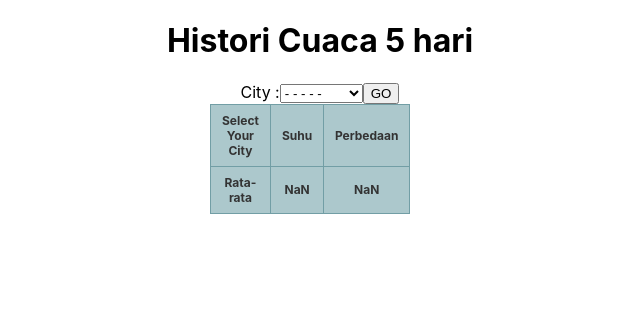
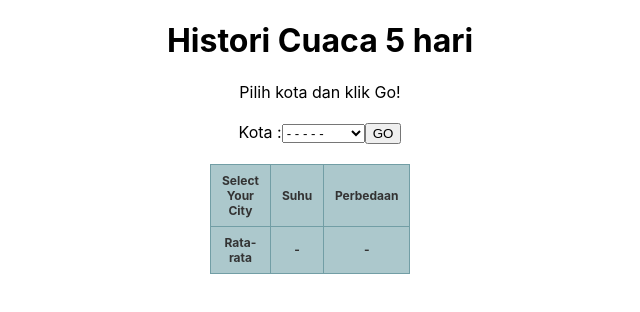
Before and after one commit to YoSoyAisoy/sirclotest, a React (Create React App) app in the folder weather/: page / in a window 1280 px wide. Shown: the top 312 px of the page, without its empty margins (320-960 px from the left). Built offline with nearby package versions, Linux system fonts and the light colour scheme.

Commit message:
Tweaked daily data accuracy and used .foreach instead of .map

```diff
--- a/weather/src/App.js
+++ b/weather/src/App.js
@@ -1,113 +1,55 @@
 	import React, { Component } from 'react';
 	import axios from 'axios';
 	import './App.css';
-	// &appid=271da6b323b05ebaf2b4aaa0f3378f89
+
 	class App extends Component {
-	state={cityName:'Select Your City', data:[], dataTanggal:[], dataTemp:[], dataDelta:[], dataTabel:[]}
+	state=	{
+				cityName:'Select Your City',
+				data:[]
+			}
 
 	getData=()=>{
-		if(this.refs.City.value!==''){
-			axios.get(`https://api.openweathermap.org/data/2.5/forecast?id=${this.refs.City.value}&units=metric&appid=271da6b323b05ebaf2b4aaa0f3378f89`)
+		if(this.refs.City.value !== ''){
+			axios.get(`	https://api.openweathermap.org/data/2.5/forecast?
+						id=${this.refs.City.value}&
+						units=metric&
+						appid=271da6b323b05ebaf2b4aaa0f3378f89`)
 			.then(ok=>{
-				this.setState({cityName:ok.data.city.name, data: ok.data.list})
-				console.log(this.state.data)
+				this.setState({ cityName:ok.data.city.name, data: ok.data.list })
+			}).catch(error=>{
+				console.log(error)
 			})
 		}
-		// if(this.state.data !== []){
-		// 	console.log('masuk')
-		// 	this.state.data.map(data=>{
-		// 		console.log(data)
-		// 	})
-		// }
-
 	}
 
-	renderAvgTemp=()=>{
-		var totalTemp = 0;
+	renderAvgSuhu=()=>{
+		var totalSuhu = 0;
 		if(this.state.data.length > 0){
-			this.state.data.map(data=>{
-				totalTemp += data.main.temp
+			this.state.data.forEach(data=>{
+				totalSuhu += data.main.temp
 			})
 		}
-		var rerataTemp = (totalTemp/this.state.data.length)
-		return rerataTemp.toFixed(2)
+		var avgSuhu = (totalSuhu/this.state.data.length)
+		if(isNaN(avgSuhu)){
+			return '-'
+		}
+		return avgSuhu.toFixed(2)
 	}
 
-	renderAvgDiff=()=>{
-		var totalDeltaTemp = 0;
+	renderAvgDelta=()=>{
+		var totalDeltaSuhu = 0;
 		if(this.state.data.length > 0){
-			this.state.data.map(data=>{
-				totalDeltaTemp += data.main.temp_kf
+			this.state.data.forEach(data=>{
+				totalDeltaSuhu += data.main.temp_kf
 			})
 		}
-		var rerataDeltaTemp = (totalDeltaTemp/this.state.data.length)
-		return rerataDeltaTemp.toFixed(2);
+		var avgDeltaSuhu = (totalDeltaSuhu/this.state.data.length)
+		console.log()
+		if(isNaN(avgDeltaSuhu)){
+			return '-'
+		}
+		return avgDeltaSuhu.toFixed(2);
 	}
-
-	// isiArrayTabel = () => {
-	// 	console.log('terpanggil')
-	// 	var dataTabel = []
-	// 	if(this.state.data.length !== 0){
-	// 		for(var i=0; i<40; i+=8){
-	// 			var getTanggal = new Date((this.state.data.list[i].dt)*1000)
-	// 			this.setState({
-	// 				dataTanggal:`${getTanggal.getFullYear()}-${getTanggal.getMonth()}-${getTanggal.getDate()}`,
-	// 				dataTemp:this.state.data.list[i].main.temp,
-	// 				dataDelta: this.state.data.list[i].main.temp_kf
-	// 			})
-	// 			if(i==0){
-	// 				setTimeout(this.setState({
-	// 					dataTabel:
-	// 						[
-	// 							this.state.dataTanggal,
-	// 							this.state.dataTemp,
-	// 							this.state.dataDelta
-	// 						]
-	// 				}),300)
-	// 			}
-	// 			setTimeout(this.setState({
-	// 				dataTabel:
-	// 					[...dataTabel,
-	// 						[
-	// 							this.state.dataTanggal,
-	// 							this.state.dataTemp,
-	// 							this.state.dataDelta
-	// 						]
-	// 					]
-	// 				}), 300)
-
-				// var tanggal = []
-				// var suhu = []
-				// var deltaSuhu = []
-				// var dataHarian = []
-				// this.setState({dataTabel: [...dataTabel, `${getTanggal.getFullYear()}-${getTanggal.getMonth()}-${getTanggal.getDate()}`,]})
-				// dataHarian.push(`${getTanggal.getFullYear()}-${getTanggal.getMonth()}-${getTanggal.getDate()}`)
-				// dataHarian.push(this.state.data.list[i].main.temp)
-				// dataHarian.push(this.state.data.list[i].main.temp_kf)
-				// console.log(dataHarian)
-				// dataTabel.push(dataHarian)
-				// console.log(dataTabel)
-	// 		}
-	// 		if(this.state.dataTabel.length>0){
-	// 			return this.state.dataTabel.map(data=>{
-
-	// 			})
-	// 		}
-	// 	}
-	// }
-	// 	renderTanggal=()=>{
-	// 		return
-	// 	}
-	// 		return(
-	// 			<tr>
-	// 				<td style={{textAlign:"center"}}>{tanggal.getFullYear()}-{tanggal.getMonth()}-{tanggal.getDate()}</td>
-	// 				{/* <td style={{textAlign:"center"}}>{this.state.data.list[i].dt_txt.slice(0, 10)}</td> */}
-	// 				<td style={{textAlign:"center"}}>{this.state.data.list[i].main.temp}C</td>
-	// 				<td style={{textAlign:"center"}}>{this.state.data.list[i].main.temp_kf}C</td>
-	// 			</tr>
-	// 		)
-	// 	}
-	//   }
 
 	createTable = () => {
 		var table = [];
@@ -115,16 +57,73 @@
 		if(this.state.data.length !== 0){
 			for(var i=0; i<40; i+=8){
 				let child = [];
-				console.log(i)
 				var getTanggal = new Date((this.state.data[i].dt)*1000)
+
 				for(let j=0; j<1; j++){
-					child.push(
-						<td>{getTanggal.getFullYear()}-{getTanggal.getMonth()}-{getTanggal.getDate()}</td>,
-						<td>{this.state.data[i].main.temp}C</td>,
-						<td>{this.state.data[i].main.temp_kf}C</td>
-					)
+					// API returned only 39 data as of 7.10 12-Oct-18 so an if else statement is used
+
+					if(this.state.data[i+7] !== undefined){
+						// variabel untuk mendapatkan rerata suhu harian
+						var suhu = 	((
+										this.state.data[i].main.temp +
+										this.state.data[i+1].main.temp +
+										this.state.data[i+2].main.temp +
+										this.state.data[i+3].main.temp +
+										this.state.data[i+4].main.temp +
+										this.state.data[i+5].main.temp +
+										this.state.data[i+6].main.temp +
+										this.state.data[i+7].main.temp
+									)/8).toFixed(2)
+
+						// variabel untuk mendapatkan rerata delta suhu harian
+						var deltaSuhu = ((
+											this.state.data[i].main.temp_kf +
+											this.state.data[i+1].main.temp_kf +
+											this.state.data[i+2].main.temp_kf +
+											this.state.data[i+3].main.temp_kf +
+											this.state.data[i+4].main.temp_kf +
+											this.state.data[i+5].main.temp_kf +
+											this.state.data[i+6].main.temp_kf +
+											this.state.data[i+7].main.temp_kf
+										)/8).toFixed(2)
+
+						child.push(
+							<td key={(i+1)*1.1} >{getTanggal.getFullYear()}-{getTanggal.getMonth()}-{getTanggal.getDate()}</td>,
+							<td key={(i+1)*1.2}>{suhu}C</td>,
+							<td key={(i+1)*1.3}>{deltaSuhu}C</td>
+						)
+					}
+					// variabel untuk mendapatkan rerata suhu harian
+					else{
+						var suhu2 = 	((
+										this.state.data[i].main.temp +
+										this.state.data[i+1].main.temp +
+										this.state.data[i+2].main.temp +
+										this.state.data[i+3].main.temp +
+										this.state.data[i+4].main.temp +
+										this.state.data[i+5].main.temp +
+										this.state.data[i+6].main.temp
+									)/8).toFixed(2)
+
+						// variabel untuk mendapatkan rerata delta suhu harian
+						var deltaSuhu2 = ((
+											this.state.data[i].main.temp_kf +
+											this.state.data[i+1].main.temp_kf +
+											this.state.data[i+2].main.temp_kf +
+											this.state.data[i+3].main.temp_kf +
+											this.state.data[i+4].main.temp_kf +
+											this.state.data[i+5].main.temp_kf +
+											this.state.data[i+6].main.temp_kf
+										)/8).toFixed(2)
+
+						child.push(
+							<td key={(i+1)*1.1} >{getTanggal.getFullYear()}-{getTanggal.getMonth()}-{getTanggal.getDate()}</td>,
+							<td key={(i+1)*1.2}>{suhu2}C</td>,
+							<td key={(i+1)*1.3}>{deltaSuhu2}C</td>
+						)
+					}
 				}
-				table.push(<tr>{child}</tr>)
+				table.push(<tr key={i}>{child}</tr>)
 			}
 		}
 		return table
@@ -134,13 +133,17 @@
 		return (
 		<div className="App">
 			<h1>Histori Cuaca 5 hari</h1>
-			City :<select ref='City'>
+			Pilih kota dan klik Go!
+			<br></br>
+			<br></br>
+			Kota :<select ref='City'>
 					<option value=''> - - - - -</option>
 					<option value='1642911'>Jakarta</option>
 					<option value='1880252'>Singapura</option>
 					<option value='1609350'>Bangkok</option>
 				</select>
 			<input type='button' onClick={this.getData} value='GO'/>
+			<br></br>
 			<br></br>
 			<table className='tftable'>
 				<thead>
@@ -154,9 +157,11 @@
 					{this.createTable()}
 				</tbody>
 				<tfoot>
-					<th style={{textAlign:"center"}}>Rata-rata</th>
-					<th style={{textAlign:"center"}}>{this.renderAvgTemp()}</th>
-					<th style={{textAlign:"center"}}>{this.renderAvgDiff()}</th>
+					<tr>
+						<th style={{textAlign:"center"}}>Rata-rata</th>
+						<th style={{textAlign:"center"}}>{this.renderAvgSuhu()}</th>
+						<th style={{textAlign:"center"}}>{this.renderAvgDelta()}</th>
+					</tr>
 				</tfoot>
 			</table>
 		</div>
```
